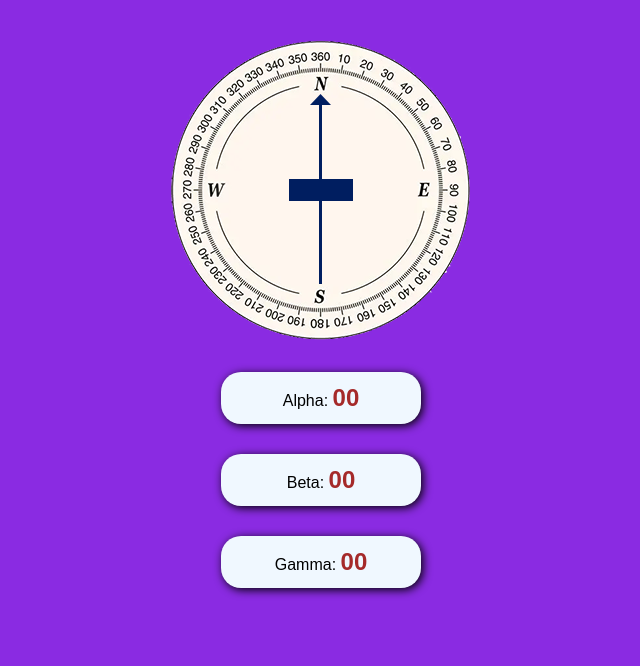
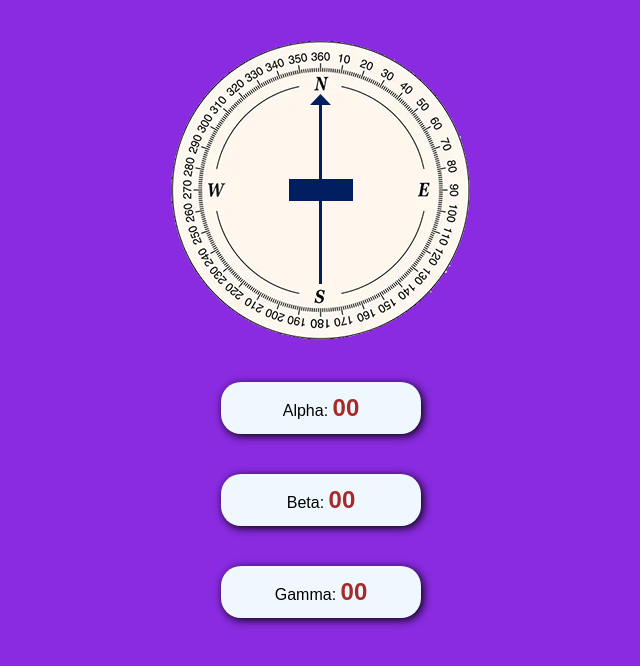
Before and after one commit to gopim5/Compass, a plain HTML site: page index.html in a window 1280 px wide. Shown: the whole page, without its empty margins (319-959 px from the left). Drawn offline with Linux system fonts and the light colour scheme.

Commit message:
Update index.html

```diff
--- a/index.html
+++ b/index.html
@@ -53,7 +53,7 @@
 
             width: 200px;
             background-color: aliceblue;
-            margin: 30px auto 0;
+            margin: 40px auto 0;
             border-radius: 20px;
             text-align: center;
             padding: 12px 0;
```
